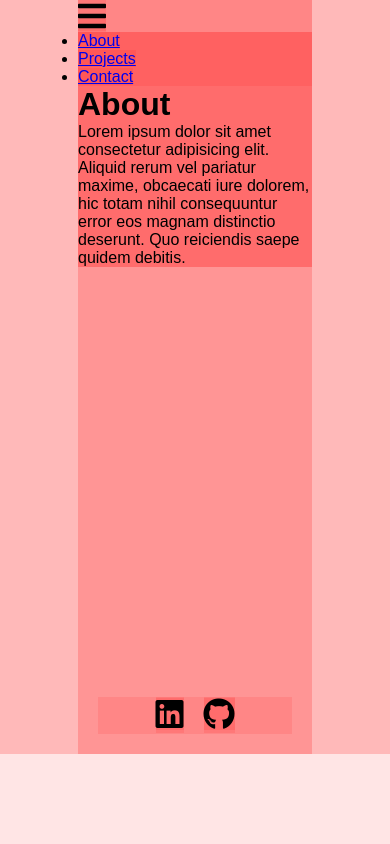
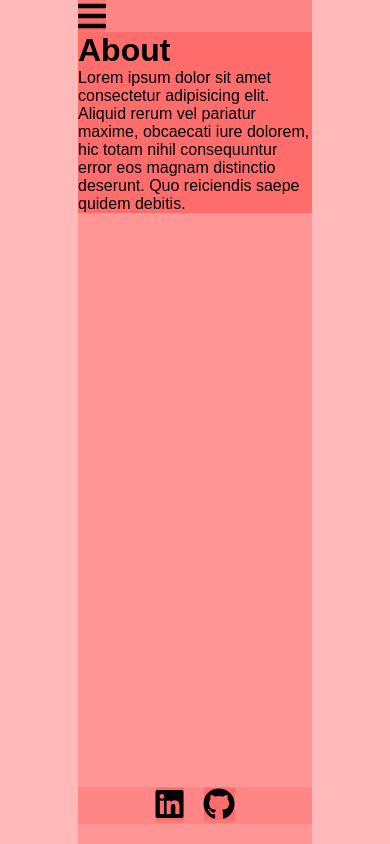
Before and after one commit to nnedevn/new-site-react-grid, a React (Create React App) app: page / in a window 390 px wide. Built offline with nearby package versions, Linux system fonts and the light colour scheme.

Commit message:
Adds mobile dropdown functionality

```diff
--- a/src/App.css
+++ b/src/App.css
@@ -3,10 +3,15 @@
   padding: 0;
   background-color: rgba(255, 0, 0, 0.1);
 }
-
+body {
+}
 .App {
   width: 60vw;
   margin: 0 auto;
+
+  display: flex;
+  flex-direction: column;
+  min-height: 100vh;
 }
 
 header {
@@ -22,21 +27,24 @@ header > div {
   flex-direction: column;
 }
 
-.wide-nav{
+.wide-nav {
   margin: 20px 0;
   display: flex;
   justify-content: space-around;
 }
 
-.narrow-nav{
-  display: none;
+.narrow-nav {
+ transition: height 2s;
+  height: 0px;
+  overflow: hidden;
+
 }
 .main-content {
-  min-height: 70vh;
+  flex: 1;
 }
 
 footer {
-  padding: 20px;
+  padding: 20px 0;
   text-align: center;
 }
 
@@ -46,17 +54,27 @@ footer ul li {
   margin: 0 10px;
 }
 
-
-@media (max-width: 480px){
-  header{
-    display:none;
+@media (max-width: 480px) {
+  header {
+    display: none;
   }
 
-  .wide-nav{
+  .wide-nav {
     display: none;
   }
 
   .narrow-nav{
+    height: auto;
+  }
+   .slide-down {
     display: block;
-  }
+    height: auto;
+   }
+
+   .slide-up{
+     height: 0px;
+   }
+
+
+
 }
--- a/src/Components/Navigation.js
+++ b/src/Components/Navigation.js
@@ -33,10 +33,12 @@ class Navigation extends Component {
             <i className="fa fa-bars fa-2x" />
           </a>
 
-          <div className="narrow-links"
-              className={this.state.menuToggleActive ? "slide-down" : "slide-up"}>
+          <div
+            className="narrow-links"
+            className={this.state.menuToggleActive ? "slide-down" : "slide-up"}
+          >
+          {console.log(this.state.menuToggleActive)}
             <div>
-
               <li>
                 <Link to="/about">About</Link>
               </li>
@@ -44,7 +46,7 @@ class Navigation extends Component {
                 <Link to="/projects">Projects</Link>
               </li>
               <li>
-                <Link to="/contact">Contact</Link>
+                <Link to="/resume">Contact</Link>
               </li>
             </div>
           </div>
```
